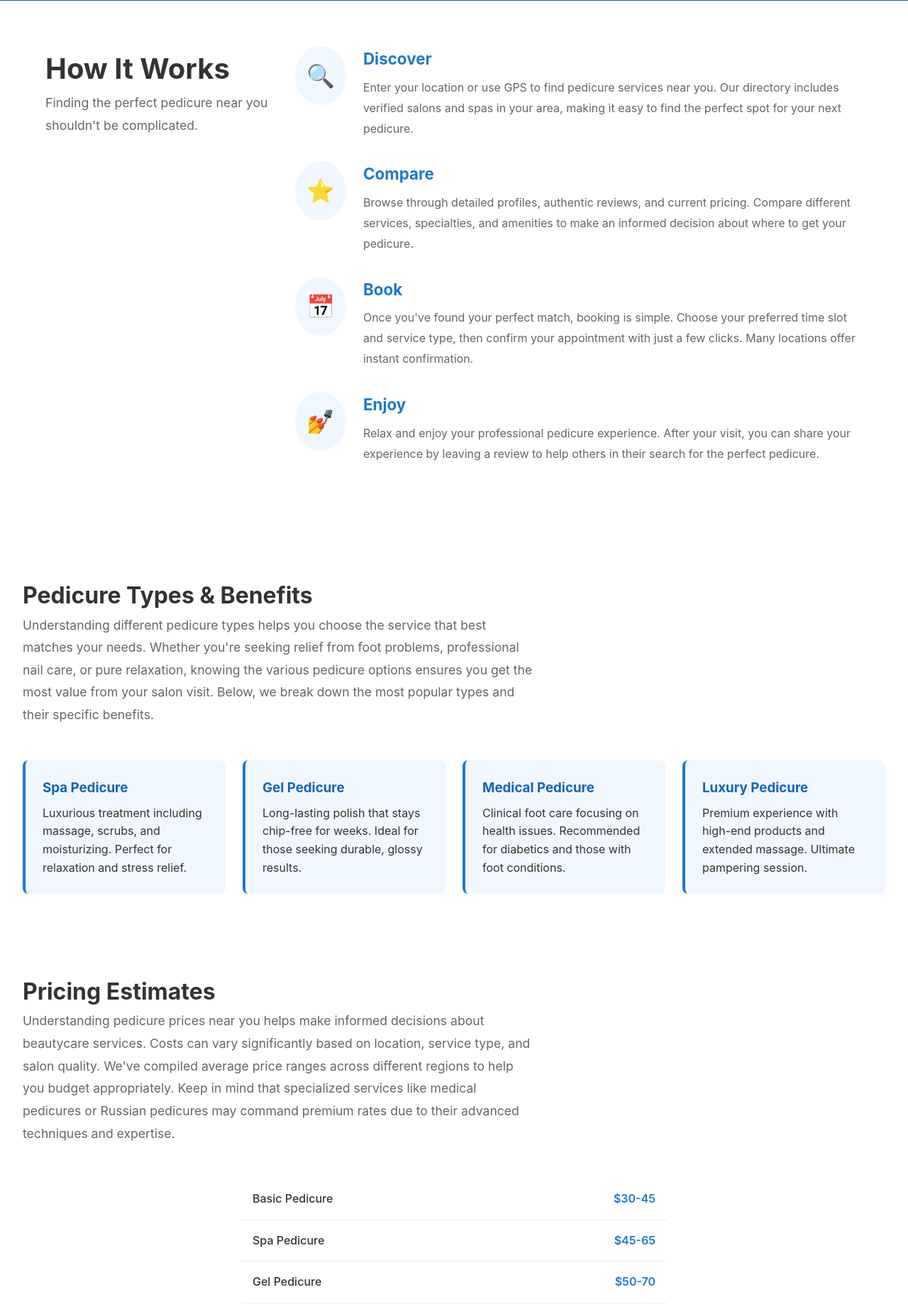
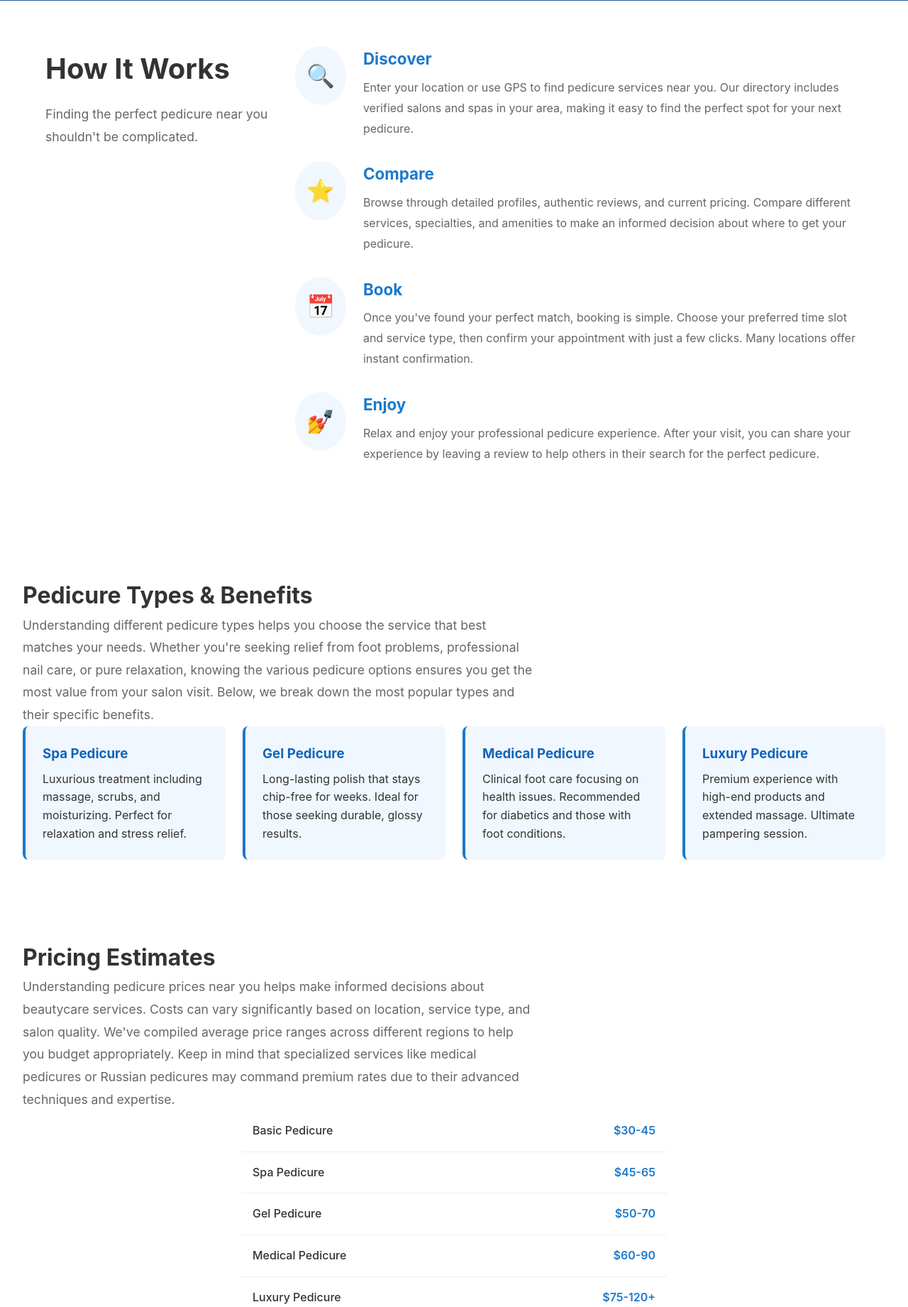
Before and after one commit to qrkedupwhiteboy/pedicure-nearme, a Flask app: page / in a window 1280 px wide. Shown: the part 739-2580 px from the top of the page at 71% size. Run offline with Flask 3, Linux system fonts and the light colour scheme.

Commit message:
style: Nest h2s and descriptions in section headers with consistent styling

```diff
--- a/static/css/main.css
+++ b/static/css/main.css
@@ -211,10 +211,17 @@ body {
     font-size: 2.5rem;
 }
 
+.section-header {
+    margin-bottom: 3rem;
+}
+
+.section-header h2 {
+    margin-bottom: 1rem;
+}
+
 .section-description {
     color: #666;
     max-width: 65ch;
-    margin-bottom: 3rem;
     line-height: 1.8;
     font-size: 1.1rem;
 }
--- a/templates/index.html
+++ b/templates/index.html
@@ -62,8 +62,10 @@
         <section class="how-it-works">
             <div class="how-it-works-container">
                 <div class="how-it-works-headings">
-                <h2>How It Works</h2>
-                <p class="section-description">Finding the perfect pedicure near you shouldn't be complicated.</p>
+                <div class="section-header">
+                    <h2>How It Works</h2>
+                    <p class="section-description">Finding the perfect pedicure near you shouldn't be complicated.</p>
+                </div>
             </div>
                 <div class="steps-container">
                     <div class="step-block">
@@ -193,8 +195,10 @@
         <!-- Featured Locations Section -->
         <section class="featured-locations">
             <div class="container">
-                <h2>Featured Locations</h2>
-                <p class="section-description">Browse our curated selection of pedicure locations by state and city to find the perfect spot for your next foot care treatment.</p>
+                <div class="section-header">
+                    <h2>Featured Locations</h2>
+                    <p class="section-description">Browse our curated selection of pedicure locations by state and city to find the perfect spot for your next foot care treatment.</p>
+                </div>
                 <div class="states-grid">
                     <!-- A -->
                     <div class="state-section">
@@ -314,7 +318,9 @@
         <!-- FAQ Section -->
         <section class="faq-section">
             <div class="container">
-                <h2>Frequently Asked Questions</h2>
+                <div class="section-header">
+                    <h2>Frequently Asked Questions</h2>
+                </div>
                 <div class="faq-grid">
                     <div class="faq-item">
                         <h3>How often should you get a pedicure?</h3>
```
